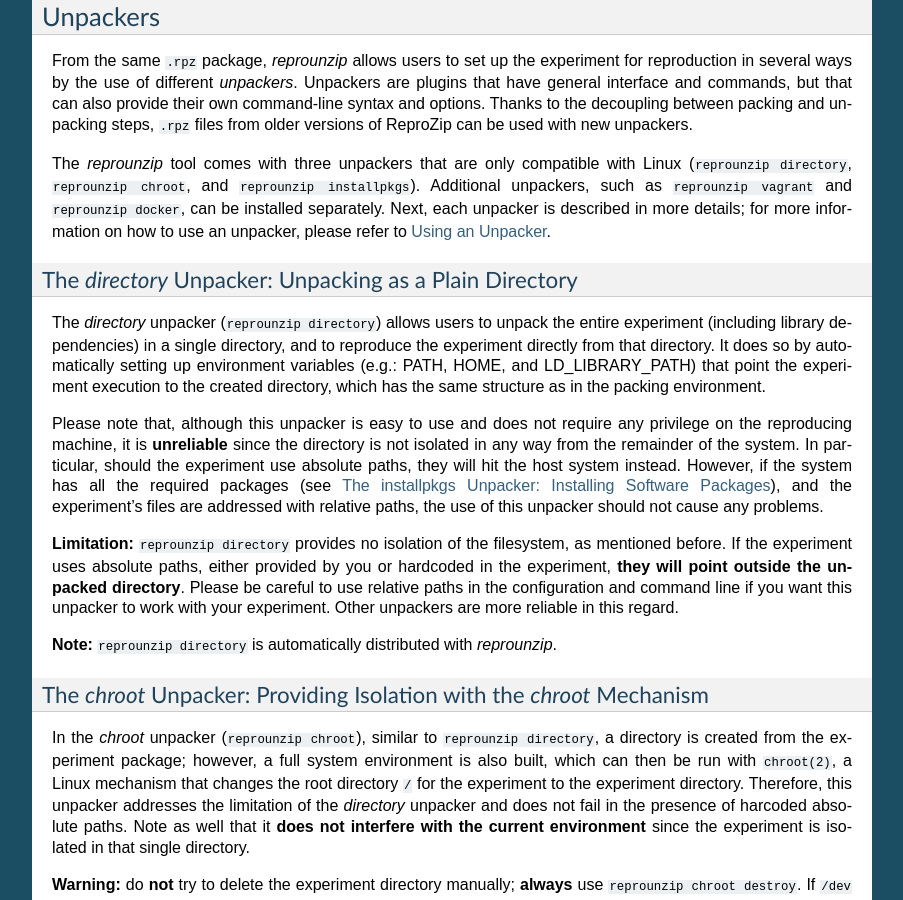
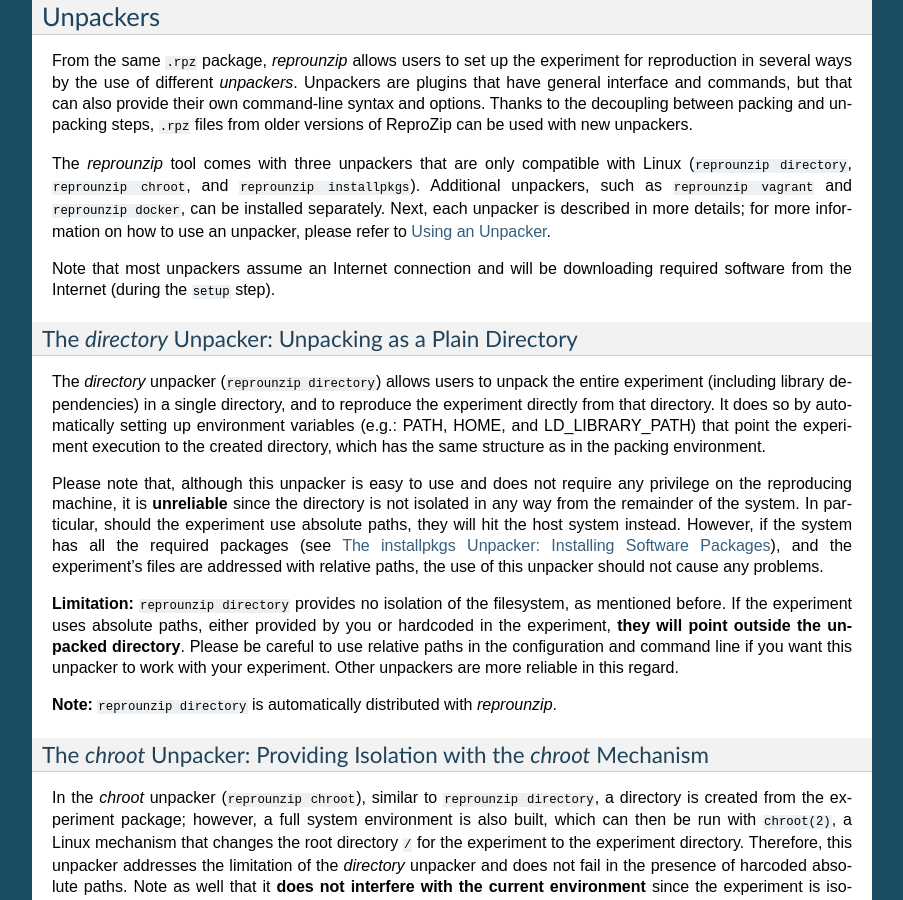
Before and after one commit to VIDA-NYU/reprozip, a Sphinx documentation site: the page built from docs/source/unpacking.rst, in a window 1280 px wide and 900 px high, scrolled down 1912 px. Shown: the whole window, without its empty margins (198-1101 px from the left). Built offline with Sphinx 7.4.7, drawn with Linux system fonts in a browser that asks for light colours.

Commit message:
Adds a note about unpackers requiring the net

```diff
--- a/docs/source/unpacking.rst
+++ b/docs/source/unpacking.rst
@@ -90,6 +90,8 @@
 From the same ``.rpz`` package, `reprounzip` allows users to set up the experiment for reproduction in several ways by the use of different `unpackers`. Unpackers are plugins that have general interface and commands, but that can also provide their own command-line syntax and options. Thanks to the decoupling between packing and unpacking steps, ``.rpz`` files from older versions of ReproZip can be used with new unpackers.
 
 The `reprounzip` tool comes with three unpackers that are only compatible with Linux (``reprounzip directory``, ``reprounzip chroot``, and ``reprounzip installpkgs``). Additional unpackers, such as ``reprounzip vagrant`` and ``reprounzip docker``, can be installed separately. Next, each unpacker is described in more details; for more information on how to use an unpacker, please refer to :ref:`unpacker-commands`.
+
+Note that most unpackers assume an Internet connection and will be downloading required software from the Internet (during the ``setup`` step).
 
 ..  _linux_unpacker:
 
```
